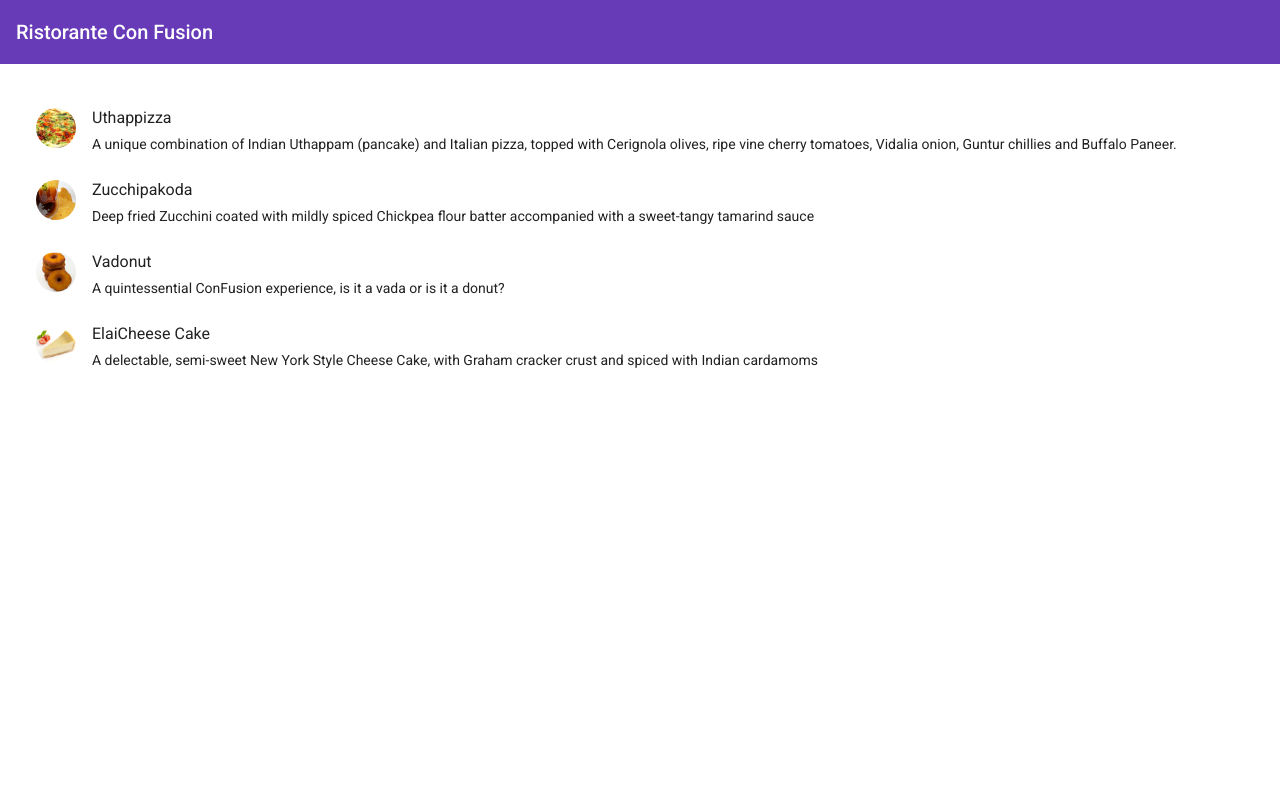
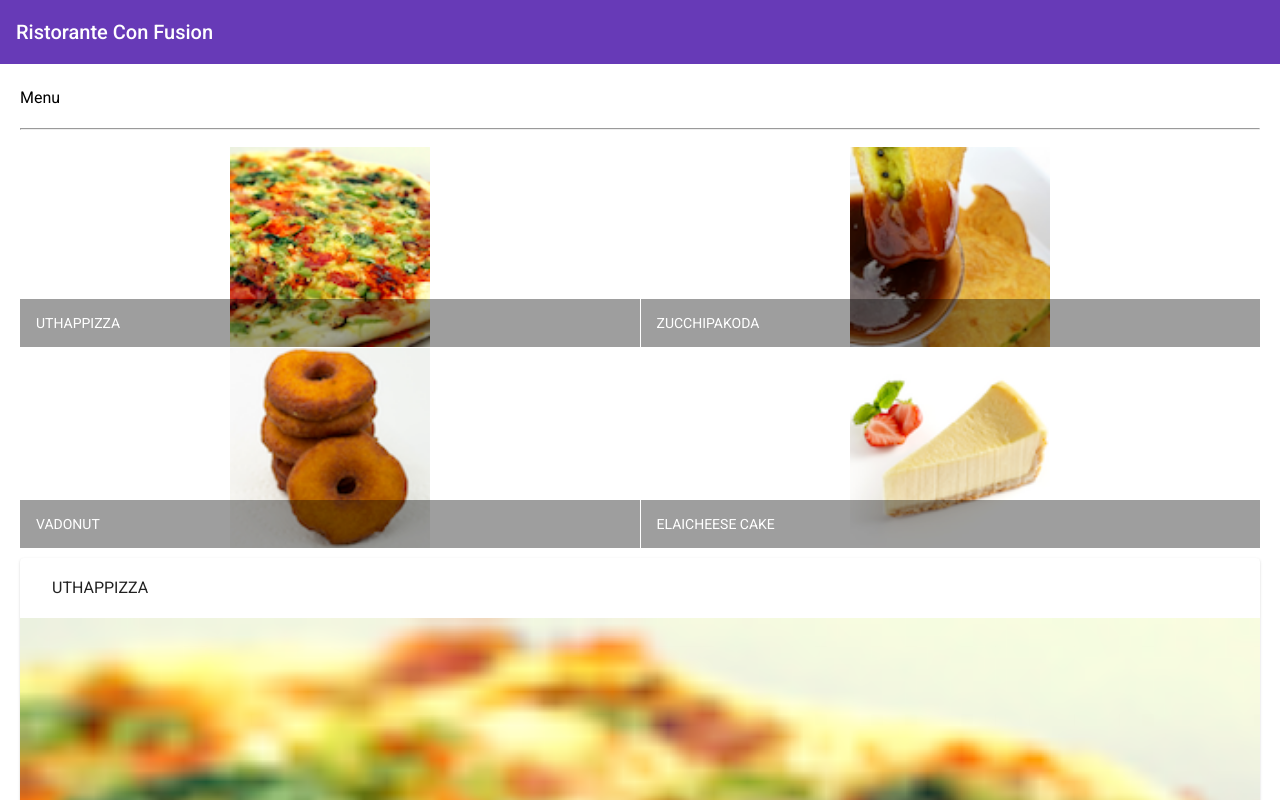
Before and after one commit to chinmay-gulhane/Coursera_Front-End-JavaScript-Frameworks-Angular, an Angular app: page / in a window 1280 px wide. Shown: the top 800 px of the page. Built offline with nearby package versions, Linux system fonts and the light colour scheme.

Commit message:
Components Part 2 - redid menu with grid layout , added card to see selected dish

```diff
--- a/src/app/menu/menu.component.html
+++ b/src/app/menu/menu.component.html
@@ -1,10 +1,54 @@
+<div class="container" fxLayout="column" fxLayoutGap="10px">
+
+    <div class="flex">
+        <div>
+            <h3>Menu</h3>
+            <hr>
+        </div>
+    </div>
+    <!-- Displaying menu using grid list -->
+    <div class="fxFlex">
+        <mat-grid-list cols="2" rowHeight="200px">
+            <mat-grid-tile *ngFor="let dish of dishes">
+                <img height="200px" src={{dish.image}} alt={{dish.name}}>
+                <mat-grid-tile-footer>
+                    <h1 matLine> {{dish.name | uppercase }} </h1>
+                </mat-grid-tile-footer>
+            </mat-grid-tile>
+        </mat-grid-list>
+    </div>
+
+    <!-- Card to display selected dish -->
+
+    <div fxFlex *ngIf="selectedDish">
+        <mat-card>
+          <mat-card-header>
+            <mat-card-title>
+              <h3>{{selectedDish.name | uppercase}}</h3>
+            </mat-card-title>
+          </mat-card-header>
+          <img mat-card-image src={{selectedDish.image}} alt={{selectedDish.name}}>
+          <mat-card-content>
+            <p>{{selectedDish.description}}</p>
+          </mat-card-content>
+          <mat-card-actions>
+            <button mat-button>LIKE</button>
+            <button mat-button>SHARE</button>
+          </mat-card-actions>
+        </mat-card>
+    </div>
+
+</div>
+
+
+<!-- | uppercase= is a builtin angular pipe -->
 <!-- fx-layout="column" - means content will be laid out vertically can also put row there to layout content horizontally
 fxLayoutGap="10px" - whatever content is included will be seperated by 10px gap
 <mat-list - allows to create list
 fxFlex - this class means the whole thing in the tag will be treated as one unit / 1 piece of content >
 using ngfor to iterate dishes array
--->
-<div class="container" fxLayout="column" fxLayoutGap="10px">
+
+
     <mat-list fxFlex>
         <mat-list-item *ngFor="let dish of dishes">
         <img matListAvatar src={{dish.image}} alt={{dish.name}}>
@@ -14,4 +58,6 @@
         </p>
         </mat-list-item>
     </mat-list>
-</div>
+
+    we redid the menu using mat grid list
+-->
--- a/src/app/menu/menu.component.ts
+++ b/src/app/menu/menu.component.ts
@@ -1,15 +1,7 @@
 import { Component, OnInit } from '@angular/core';
 import { Dish } from '../shared/dish';
 
-@Component({
-  selector: 'app-menu',
-  templateUrl: './menu.component.html',
-  styleUrls: ['./menu.component.scss']
-})
-export class MenuComponent implements OnInit {
-
-  /* array dishes of type Dish */
-  dishes: Dish[] =[
+const DISHES: Dish[] = [
   {
     id: '0',
     name: 'Uthappizza',
@@ -54,6 +46,18 @@
 ];
 
 
+@Component({
+  selector: 'app-menu',
+  templateUrl: './menu.component.html',
+  styleUrls: ['./menu.component.scss']
+})
+export class MenuComponent implements OnInit {
+
+  /* array dishes of type Dish */
+  dishes: Dish[] = DISHES;
+
+  selectedDish: Dish = DISHES[0];
+
   constructor() { }
 
   ngOnInit(): void {
```
Also changed, not shown: src/app/app.module.ts (+8 -1 lines). Lines whose indentation alone changed are shown as unchanged.
